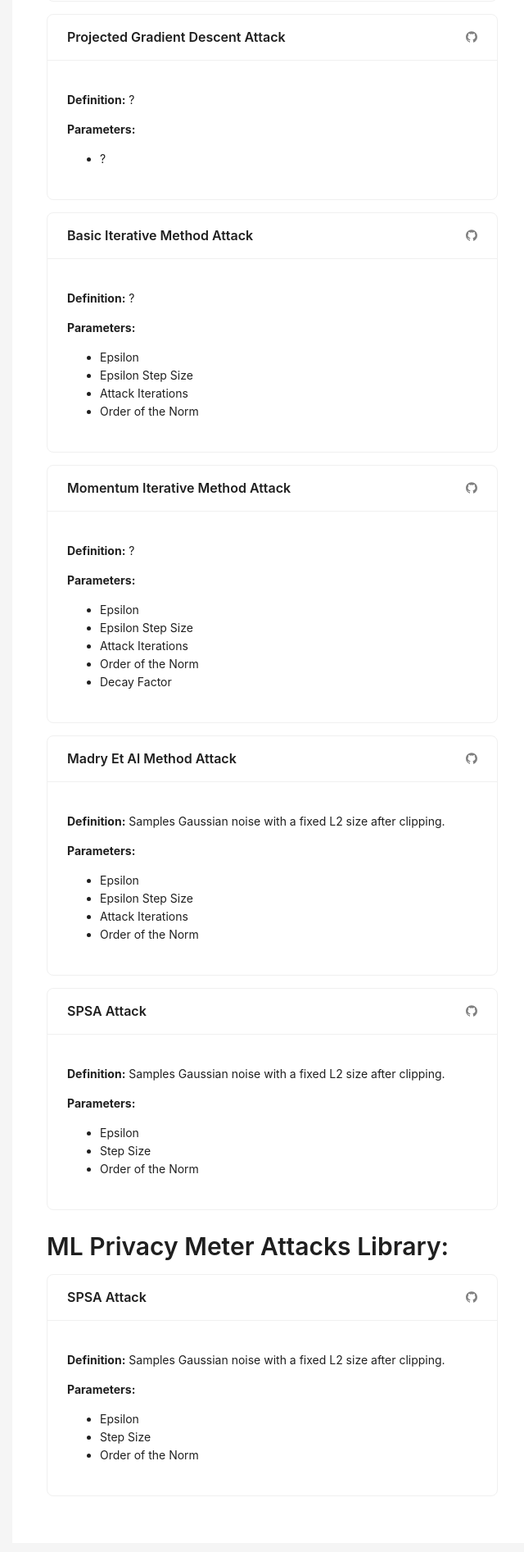
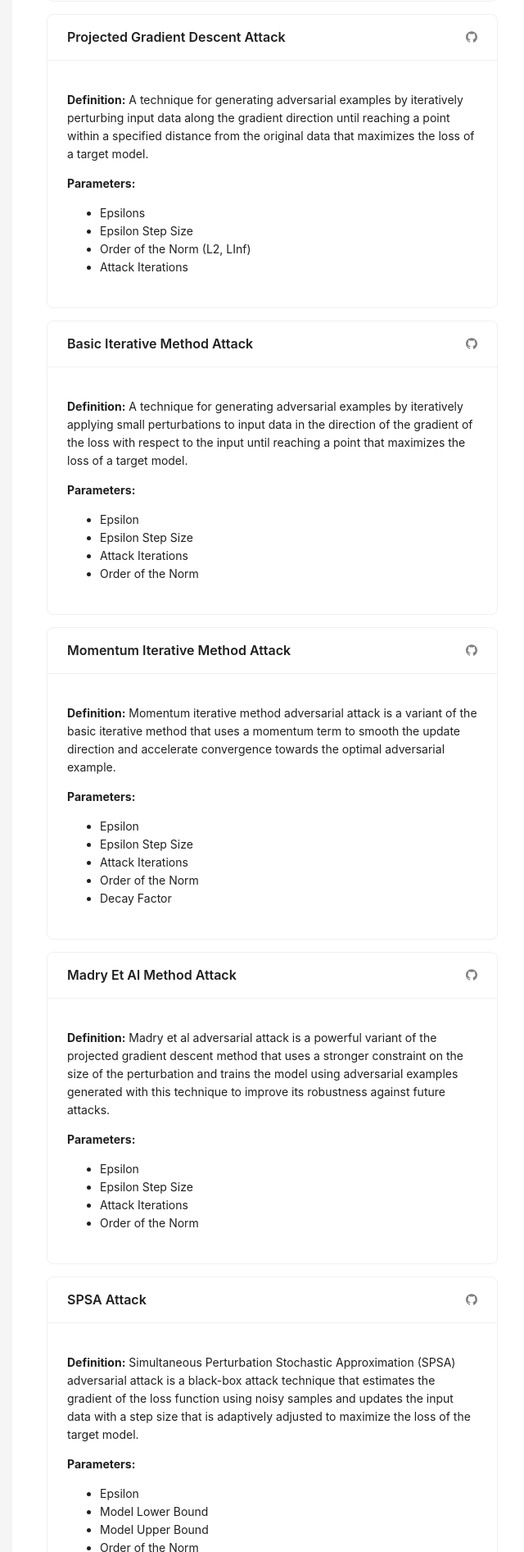
Before and after one commit to ncheungg/DEEP-LEARNING-SECURITY-TOOLS-REPOSITORY, a Next.js app: page /documentation in a window 1280 px wide. Shown: the part 3367-5260 px from the top of the page at 82% size, without its empty margins (170-810 px from the left). Built offline with nearby package versions, Linux system fonts and the light colour scheme.

Commit message:
updated cleverhans/mlprivacymeter docs

```diff
--- a/src/component/info/InfoAnchor.tsx
+++ b/src/component/info/InfoAnchor.tsx
@@ -306,9 +306,9 @@ const InfoAnchor: React.FC = () => {
               predictions and the predictions for the adversarial perturbation.
             </p>
             <p>
-              <b>Parameters:</b>
+              <b>Parameters:</b>{" "}
               <ul>
-                <li>Epsilon</li>
+                <li>Epsilons</li>
                 <li>Order of the Norm</li>
               </ul>
             </p>
@@ -333,12 +333,16 @@ const InfoAnchor: React.FC = () => {
             }
           >
             <p>
-              <b>Definition:</b> ?
+              <b>Definition:</b> A technique for generating adversarial examples by iteratively perturbing input data along the gradient
+              direction until reaching a point within a specified distance from the original data that maximizes the loss of a target model.
             </p>
             <p>
-              <b>Parameters:</b>
+              <b>Parameters:</b>{" "}
               <ul>
-                <li>?</li>
+                <li>Epsilons</li>
+                <li>Epsilon Step Size</li>
+                <li>Order of the Norm (L2, LInf)</li>
+                <li>Attack Iterations</li>
               </ul>
             </p>
           </Card>
@@ -363,10 +367,12 @@ const InfoAnchor: React.FC = () => {
             }
           >
             <p>
-              <b>Definition:</b> ?
+              <b>Definition:</b> A technique for generating adversarial examples by iteratively applying small perturbations to input data
+              in the direction of the gradient of the loss with respect to the input until reaching a point that maximizes the loss of a
+              target model.
             </p>
             <p>
-              <b>Parameters:</b>
+              <b>Parameters:</b>{" "}
               <ul>
                 <li>Epsilon</li>
                 <li>Epsilon Step Size</li>
@@ -395,10 +401,11 @@ const InfoAnchor: React.FC = () => {
             }
           >
             <p>
-              <b>Definition:</b> ?
+              <b>Definition:</b> Momentum iterative method adversarial attack is a variant of the basic iterative method that uses a
+              momentum term to smooth the update direction and accelerate convergence towards the optimal adversarial example.
             </p>
             <p>
-              <b>Parameters:</b>
+              <b>Parameters:</b>{" "}
               <ul>
                 <li>Epsilon</li>
                 <li>Epsilon Step Size</li>
@@ -428,10 +435,12 @@ const InfoAnchor: React.FC = () => {
             }
           >
             <p>
-              <b>Definition:</b> Samples Gaussian noise with a fixed L2 size after clipping.
+              <b>Definition:</b> Madry et al adversarial attack is a powerful variant of the projected gradient descent method that uses a
+              stronger constraint on the size of the perturbation and trains the model using adversarial examples generated with this
+              technique to improve its robustness against future attacks.
             </p>
             <p>
-              <b>Parameters:</b>
+              <b>Parameters:</b>{" "}
               <ul>
                 <li>Epsilon</li>
                 <li>Epsilon Step Size</li>
@@ -460,13 +469,16 @@ const InfoAnchor: React.FC = () => {
             }
           >
             <p>
-              <b>Definition:</b> Samples Gaussian noise with a fixed L2 size after clipping.
+              <b>Definition:</b> Simultaneous Perturbation Stochastic Approximation (SPSA) adversarial attack is a black-box attack
+              technique that estimates the gradient of the loss function using noisy samples and updates the input data with a step size
+              that is adaptively adjusted to maximize the loss of the target model.
             </p>
             <p>
-              <b>Parameters:</b>
+              <b>Parameters:</b>{" "}
               <ul>
                 <li>Epsilon</li>
-                <li>Step Size</li>
+                <li>Model Lower Bound</li>
+                <li>Model Upper Bound</li>
                 <li>Order of the Norm</li>
               </ul>
             </p>
@@ -475,7 +487,7 @@ const InfoAnchor: React.FC = () => {
             ML Privacy Meter Attacks Library:
           </Title>
           <Card
-            title="SPSA Attack"
+            title="Population Attack"
             id="ml-privacy-meter-population-attack"
             style={{ marginBottom: "15px" }}
             extra={
@@ -494,14 +506,14 @@ const InfoAnchor: React.FC = () => {
             }
           >
             <p>
-              <b>Definition:</b> Samples Gaussian noise with a fixed L2 size after clipping.
+              <b>Definition:</b> Attack that determines the ability of attackers to determine if a member is part of a machine learning
+              model training dataset.
             </p>
             <p>
-              <b>Parameters:</b>
+              <b>Parameters:</b>{" "}
               <ul>
-                <li>Epsilon</li>
-                <li>Step Size</li>
-                <li>Order of the Norm</li>
+                <li>Loss Function</li>
+                <li>Number of classes</li>
               </ul>
             </p>
           </Card>
```
